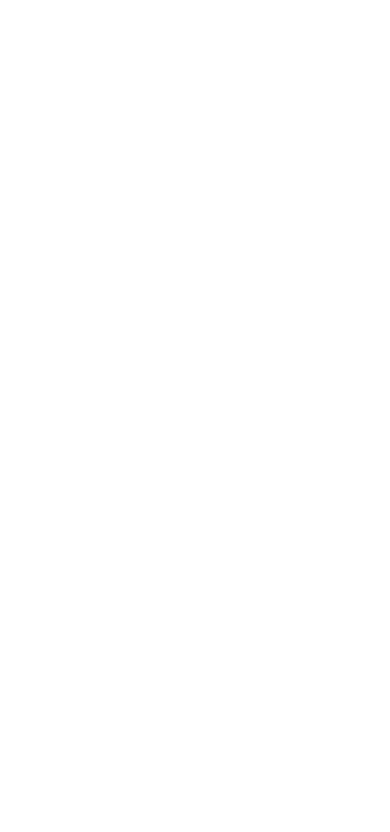
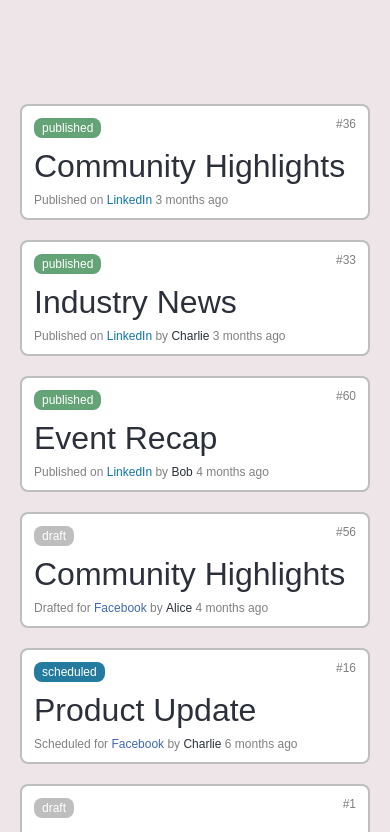
Before and after one commit to vmontala/stateful-list, a Nuxt app: page / in a window 390 px wide. Shown: the top 832 px of the page. Built offline with nearby package versions, Linux system fonts and the light colour scheme.

Commit message:
List view with dynamic data and responsive UI

```diff
--- a/app.vue
+++ b/app.vue
@@ -1,3 +1,13 @@
 <template>
-  <div />
+  <NuxtLayout>
+    <NuxtPage/>
+  </NuxtLayout>
 </template>
+
+<script lang="ts" setup>
+import usePostsStore from '~/stores/posts'
+
+const postsStore = usePostsStore()
+
+await callOnce('posts', () => postsStore.fetch())
+</script>
--- /dev/null
+++ b/components/Card.vue
@@ -0,0 +1,26 @@
+<template>
+  <component :is="component" class="card">
+    <slot />
+  </component>
+</template>
+
+<script lang="ts" setup>
+defineProps({
+  component: {
+    type: String,
+    default: 'div',
+  }
+})
+</script>
+
+<style scoped>
+.card {
+  background-color: var(--color-generic-white);
+  border: 0.2rem solid var(--color-generic-gray-light);
+  border-radius: var(--border-radius-sm);
+  container-type: inline-size;
+  display: flex;
+  gap: var(--s-md);
+  padding: var(--s-md);
+}
+</style>
--- /dev/null
+++ b/components/Pill.vue
@@ -0,0 +1,44 @@
+<template>
+  <div class="pill" :class="type">
+    <slot />
+  </div>
+</template>
+
+<script setup lang="ts">
+const props = defineProps({
+  type: {
+    type: String,
+    default: '',
+  }
+})
+
+const type = computed(() => {
+  if (!props.type) {
+    return []
+  }
+
+  return [`pill--${props.type}`]
+})
+</script>
+
+<style scoped>
+.pill {
+  background-color: var(--color-generic-gray-light);
+  border-radius: var(--border-radius-sm);
+  color: var(--color-generic-white);
+  font-size: var(--f-sm);
+  padding: var(--s-xs) var(--s-sm);
+
+  &.pill--primary {
+    background-color: var(--color-primary);
+  }
+
+  &.pill--secondary {
+    background-color: var(--color-secondary);
+  }
+
+  &.pill--tertiary {
+    background-color: var(--color-tertiary);
+  }
+}
+</style>
--- /dev/null
+++ b/components/Post.vue
@@ -0,0 +1,128 @@
+<template>
+  <Card component="article" class="post">
+    <PostStatus :status="post.status" class="post__status" />
+    <div class="post__id">
+      #{{ post.id }}
+    </div>
+    <h2
+      class="post__title"
+      :class="{ 'post__title--placeholder': !post.title && !post.headline }"
+    >
+      {{ post.title || post.headline || '<Work in Progress>' }}
+    </h2>
+    <div class="post__context">
+      <template v-if="action">
+        {{ action }}
+      </template>
+      <div class="post__platform" :class="[`post__platform--${post.platform.toLowerCase()}`]">
+        {{ post.platform }}
+      </div>
+      <template v-if="post.author">
+        by
+        <div class="post__author">
+          {{ post.author }}
+        </div>
+      </template>
+      <div
+        class="post__date"
+        :title="post.date.label.initial"
+        v-if="post.date"
+      >
+        {{ post.date.label.relative }}
+      </div>
+    </div>
+  </Card>
+</template>
+
+<script lang="ts" setup>
+const props = defineProps({
+  post: {
+    type: Object,
+    required: true,
+  },
+})
+
+const actionMap = {
+  draft: 'Drafted for',
+  scheduled: 'Scheduled for',
+  published: 'Published on',
+  archived: 'Published on',
+}
+
+const action = computed(() => actionMap[props.post.status])
+</script>
+
+<style scoped>
+.post {
+  flex-wrap: wrap;
+  align-items: center;
+
+  .post__id,
+  .post__context {
+    font-size: var(--f-sm);
+  }
+
+  .post__id,
+  .post__context {
+    color: gray;
+  }
+
+  .post__id {
+    margin-left: auto;
+    align-self: flex-start;
+  }
+
+  .post__title {
+    font-size: var(--f-lg);
+    flex-basis: 100%;
+
+    &.post__title--placeholder {
+      color: var(--color-generic-gray);
+    }
+  }
+
+  .post__context {
+    display: flex;
+    gap: 0.5ch;
+  }
+
+  .post__platform {
+    &.post__platform--linkedin {
+      color: var(--color-platform-linkedin);
+    }
+
+    &.post__platform--facebook {
+      color: var(--color-platform-facebook);
+    }
+  }
+
+  .post__author {
+    color: var(--color-generic-foreground);
+  }
+
+  @container (min-width: 40rem) {
+    .post__title,
+    .post__context {
+      min-width: 75%;
+    }
+
+    .post__title {
+      order: 0;
+      flex-basis: initial;
+    }
+
+    .post__id {
+      order: 1;
+    }
+
+    .post__context {
+      order: 2;
+    }
+
+    .post__status {
+      order: 3;
+      margin-left: auto;
+    }
+  }
+}
+</style>
--- /dev/null
+++ b/components/post/Status.vue
@@ -0,0 +1,20 @@
+<template>
+  <Pill :type="map[status]">
+    {{ status }}
+  </Pill>
+</template>
+
+<script lang="ts" setup>
+defineProps({
+  status: {
+    type: String,
+    required: true,
+  },
+})
+
+const map = {
+  published: 'secondary',
+  scheduled: 'primary',
+  archived: 'tertiary',
+}
+</script>
--- /dev/null
+++ b/layouts/default.vue
@@ -0,0 +1,38 @@
+<template>
+  <div class="application">
+    <header class="application__header">
+      <h1 class="application__title">
+        {{ $route.meta.title }}
+      </h1>
+    </header>
+    <main class="application__view">
+      <slot />
+    </main>
+  </div>
+</template>
+
+<script lang="ts" setup>
+</script>
+
+<style scoped>
+.application {
+  width: 100%;
+  max-width: 100rem;
+  padding: var(--s-xxl) var(--s-lg);
+  display: flex;
+  flex-direction: column;
+  gap: var(--s-xxl);
+
+  .application__title {
+    font-size: var(--f-xl);
+  }
+
+  .application__header {
+
+  }
+
+  .application__view {
+    container-type: inline-size;
+  }
+}
+</style>
--- /dev/null
+++ b/main.css
@@ -0,0 +1,91 @@
+:root {
+  --s-xs: 0.4rem;
+  --s-sm: 0.8rem;
+  --s-md: 1.2rem;
+  --s-lg: 2rem;
+  --s-xl: 3.2rem;
+  --s-xxl: 5.2rem;
+
+  --f-sm: 1.2rem;
+  --f-md: 1.6rem;
+  --f-lg: 3.2rem;
+  --f-xl: 5.2rem;
+
+  /* Colors taken from https://coolors.co/2B303A-EEE5E9-247BA0-63A375-D68FD6 */
+  --color-primary: #247BA0;
+  --color-secondary: #63A375;
+  --color-tertiary: #D68FD6;
+
+  --color-generic-white: #FFF;
+  --color-generic-gray-light: #BEBEBE;
+  --color-generic-gray: #7C7C7C;
+  --color-generic-black: #000;
+
+  --color-generic-foreground: #2B303A;
+  --color-generic-background: #EEE5E9;
+
+  --color-platform-linkedin: #0e76a8;
+  --color-platform-facebook: #4267B2;
+
+  --border-radius-sm: 0.8rem;
+  --border-radius: 1.2rem;
+}
+
+* {
+  box-sizing: border-box;
+}
+
+html {
+  background-color: var(--color-generic-background);
+  color: var(--color-generic-foreground);
+  font-size: 10px;
+}
+
+body {
+  font-family: 'Source Sans Pro', sans-serif;
+  font-size: var(--f-md);
+}
+
+body,
+#__nuxt {
+  min-width: 100vw;
+  min-height: 100vh;
+}
+
+#__nuxt {
+  display: flex;
+  justify-content: center;
+}
+
+button,
+input,
+select,
+a {
+  &:focus-visible {
+    outline: 0;
+  }
+}
+
+button,
+input,
+select {
+  line-height: 1;
+  border: 0;
+  padding: 0;
+}
+
+input,
+button,
+a {
+  font: inherit;
+}
+
+a {
+  color: var(--color-primary);
+  text-decoration: none;
+
+  &:hover,
+  &:focus-visible {
+    text-decoration: underline;
+  }
+}
--- a/nuxt.config.ts
+++ b/nuxt.config.ts
@@ -7,7 +7,7 @@
     '@nuxt/fonts',
     '@pinia/nuxt',
   ],
-  css: ['reset-css'],
+  css: ['reset-css', '~/main.css'],
   fonts: {
     defaults: {
       weights: [400, 700],
--- /dev/null
+++ b/pages/index.vue
@@ -0,0 +1,30 @@
+<template>
+  <div class="posts">
+    <Post
+      :post="post"
+      v-for="post in postsStore.list"
+      :key="post.id"
+    />
+  </div>
+</template>
+
+<script lang="ts" setup>
+import usePostsStore from '~/stores/posts'
+
+const postsStore = usePostsStore()
+
+definePageMeta({
+  title: 'Post list'
+})
+</script>
+
+<style scoped>
+.posts {
+  display: grid;
+  gap: var(--s-lg);
+
+  @container (min-width: 80rem) {
+    grid-template-columns: repeat(2, 1fr);
+  }
+}
+</style>
--- /dev/null
+++ b/stores/posts.ts
@@ -0,0 +1,42 @@
+import data from '~/assets/social-posts-large.json'
+
+import date from '~/utils/date'
+
+const formatPost = (post) => ({
+  id: post.id,
+  status: post.status,
+  title: post.title,
+  headline: post.headline,
+  platform: post.platform,
+  author: post.meta.author,
+  date: !post.published_date || (post.published_date === 'Invalid Date') ? null : {
+    label: {
+      relative: date.getRelative(post.published_date),
+      initial: post.published_date,
+    },
+    value: new Date(post.published_date),
+  },
+})
+
+export default defineStore('posts', () => {
+  const list = ref([])
+
+  const fetch = async () => {
+    list.value = data.map(formatPost).sort((a, b) => {
+      if (!b.date?.value) {
+        return -1
+      }
+
+      if (!a.date?.value) {
+        return 1
+      }
+
+      return b.date?.value - a.date?.value
+    })
+  }
+
+  return {
+    list,
+    fetch,
+  }
+})
--- /dev/null
+++ b/utils/date/getRelative.ts
@@ -0,0 +1,37 @@
+const formatter = new Intl.RelativeTimeFormat('en-NL', { numeric: 'auto' })
+
+const getUnit = (days: number) => {
+  if (days < 30) {
+    return {
+      amount: -days,
+      unit: 'day',
+    }
+  }
+
+  if (days < 365) {
+    return {
+      amount: Math.floor(-days / 30),
+      unit: 'month',
+    }
+  }
+
+  return {
+    amount: Math.floor(-days / 365),
+    unit: 'year',
+  }
+}
+
+// Gets the relative interpretation from a date (i.e. `-1 day` becomes `yesterday`)
+const getRelative = (date: string) => {
+  const now = +new Date()
+  const then = +new Date(date)
+
+  const time = Math.abs(then - now)
+  const days = Math.floor(time / (1000 * 60 * 60 * 24))
+
+  const { amount, unit } = getUnit(days)
+
+  return formatter.format(amount, unit as Intl.RelativeTimeFormatUnit)
+}
+
+export default getRelative
--- /dev/null
+++ b/utils/date/index.ts
@@ -0,0 +1,5 @@
+import getRelative from './getRelative'
+
+export default {
+  getRelative,
+}
```
